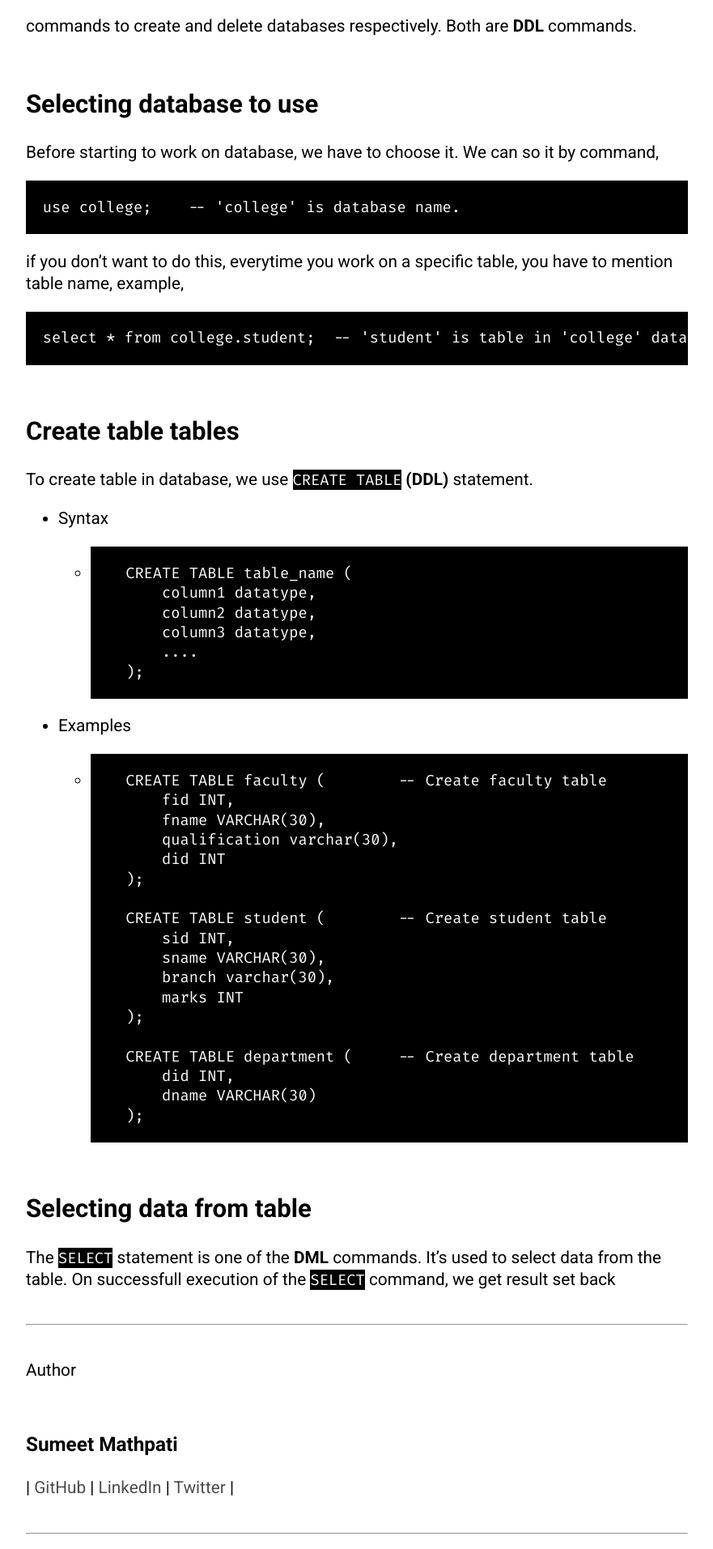
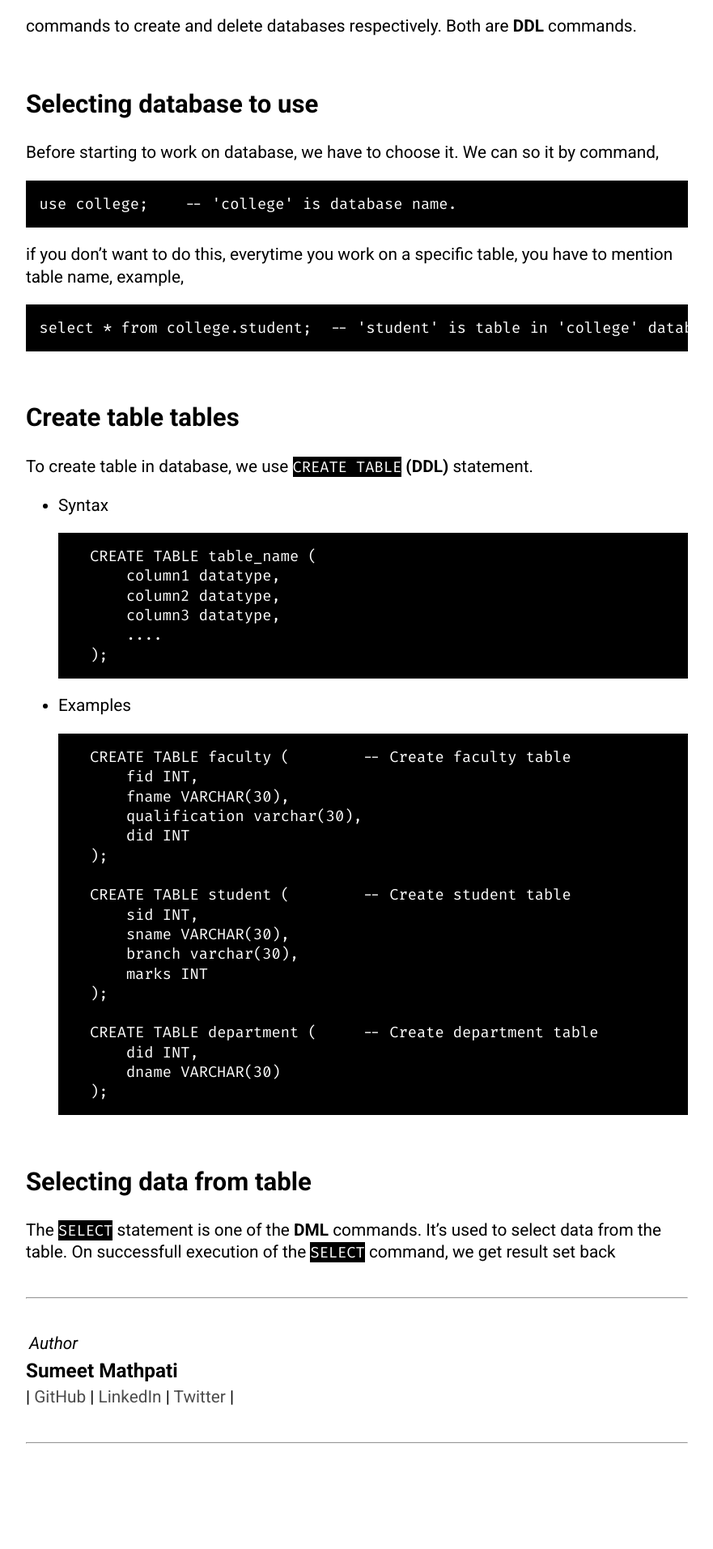
Before and after one commit to sumeetmathpati/sumeetmathpati.github.io, a Jekyll site: the page built from _posts/2020-09-19-SQL guide.md, in a window 1280 px wide. Shown: the part 1104-3017 px from the top of the page at 81% size, without its empty margins (199-1080 px from the left). Built offline with Jekyll 4.4.1, drawn with Linux system fonts in a browser that asks for light colours; after the commit the page ends 2970 px from its top, so only the background shows below that.

Commit message:
author details, featured image

````diff
--- a/_posts/2020-09-19-SQL guide.md
+++ b/_posts/2020-09-19-SQL guide.md
@@ -38,35 +38,35 @@
 To create table in database, we use `CREATE TABLE` **(DDL)** statement.
 
 - Syntax
-	- ```sql
-		CREATE TABLE table_name (
-			column1 datatype,
-			column2 datatype,
-			column3 datatype,
-			....
-		);
-	```
+```sql
+	CREATE TABLE table_name (
+		column1 datatype,
+		column2 datatype,
+		column3 datatype,
+		....
+	);
+```
 - Examples
-	- ```sql
-		CREATE TABLE faculty (	-- Create faculty table
-			fid INT,
-			fname VARCHAR(30),
-			qualification varchar(30),
-			did INT
-		);
+ ```sql
+	CREATE TABLE faculty (	-- Create faculty table
+		fid INT,
+		fname VARCHAR(30),
+		qualification varchar(30),
+		did INT
+	);
 
-		CREATE TABLE student (	-- Create student table
-			sid INT,
-			sname VARCHAR(30),
-			branch varchar(30),
-			marks INT
-		);
+	CREATE TABLE student (	-- Create student table
+		sid INT,
+		sname VARCHAR(30),
+		branch varchar(30),
+		marks INT
+	);
 
-		CREATE TABLE department (	-- Create department table
-			did INT,
-			dname VARCHAR(30)
-		);
-	```
+	CREATE TABLE department (	-- Create department table
+		did INT,
+		dname VARCHAR(30)
+	);
+```
 
 ## Selecting data from table
 
--- a/_sass/tinyblog.scss
+++ b/_sass/tinyblog.scss
@@ -25,7 +25,7 @@
 }
 
 img {
-  max-width: 70ch;
+  max-width: 100%;
 }
 
 *:target { background-color: yellow; }
@@ -46,7 +46,7 @@
 div.highlighter-rouge code {
   display: block;
   overflow-x: auto;
-  padding: 1rem;
+  padding: 0.8rem;
 }
 
 blockquote {
@@ -104,3 +104,13 @@
 }
 
 .wrapper > table tr:hover {background-color:#dddddd;}
+
+#author-details p {
+	font-style: italic;
+	margin: 4px;
+}
+
+#author-details h3 {
+	margin-top: 0px;
+	margin-bottom: 4px;
+}
````
